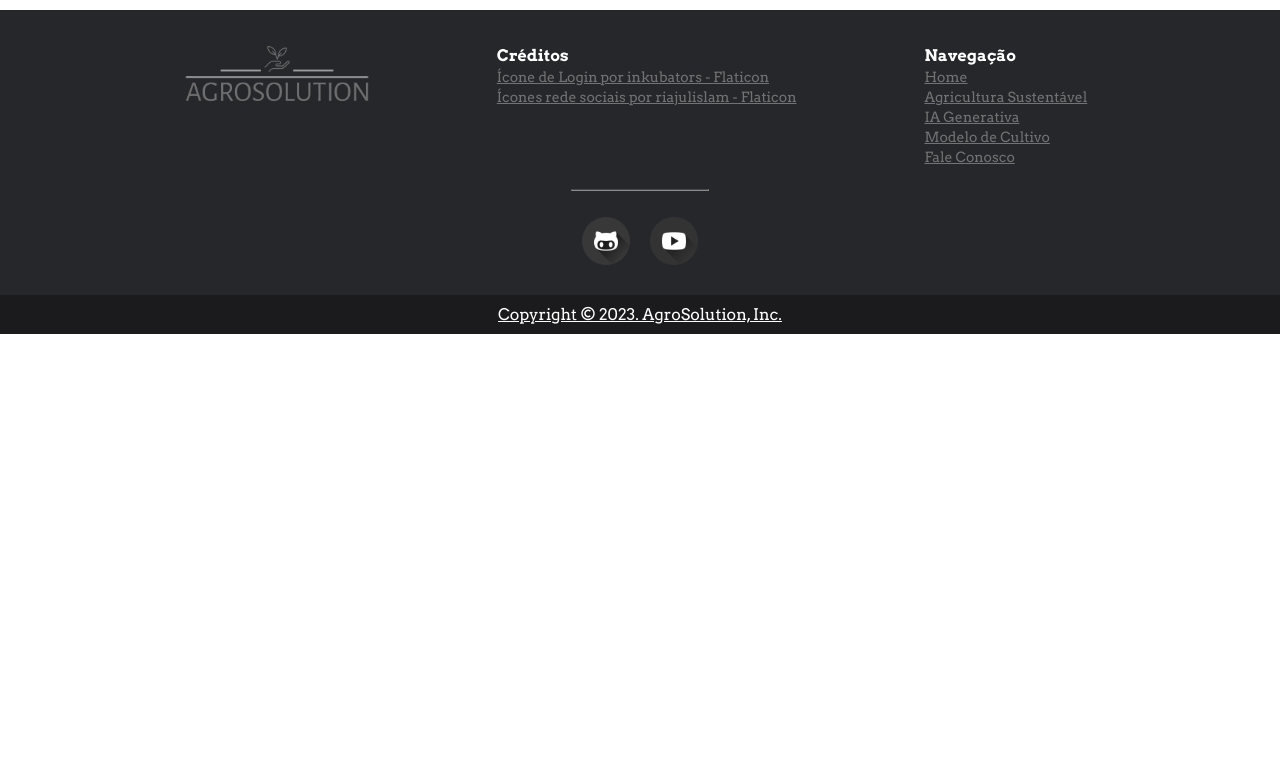
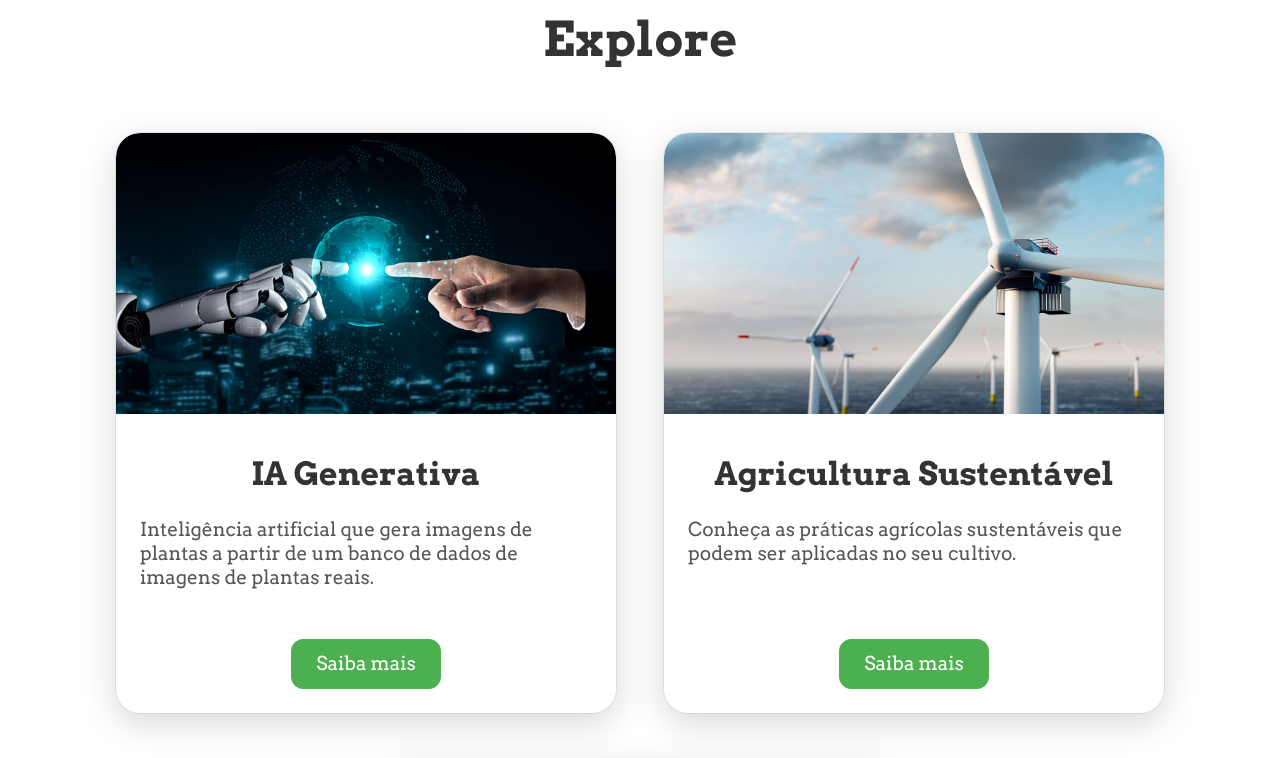
Before and after one commit to FiapChallenge/Gs, a plain HTML site: page index.html in a window 1280 px wide. Shown: the part 1540-2298 px from the top of the page. Before the commit the page ends 1874 px from the top, so only its background shows below. Drawn offline with Linux system fonts and the light colour scheme.

Commit message:
Added Summary Cards to Index.html

```diff
--- a/css/nav.css
+++ b/css/nav.css
@@ -41,6 +41,7 @@ nav .toggle-btn {
     font-size: 36px;
     cursor: pointer;
     display: none;
+    margin-right: 12px;
 }
 
 .dropdown-menu > a {
--- a/css/style.css
+++ b/css/style.css
@@ -1,4 +1,8 @@
 @import "var.css";
+
+:root {
+    --img-scale: 1;
+}
 
 body {
     display: flex;
@@ -64,6 +68,7 @@ body {
     background-color: var(--green);
     color: #fff;
     border-radius: 12px;
+    border: 1px solid var(--green);
     transition: all 0.5s ease-in-out;
 }
 
@@ -78,7 +83,7 @@ body {
 }
 
 #about {
-    margin-bottom: 64px;
+    margin-bottom: 24px;
     display: flex;
     flex-direction: column;
     align-items: center;
@@ -255,10 +260,116 @@ h1 {
 }
 
 @keyframes arrowBounce {
-    0%, 100% {
+    0%,
+    100% {
         transform: translateY(-5px) rotate(45deg);
     }
     50% {
         transform: translateY(3px) rotate(45deg);
     }
 }
+
+.artigos {
+    --title-color: var(--black);
+    text-align: center;
+    font-size: 3rem;
+    width: 100%;
+}
+
+.pages-summary {
+    display: flex;
+    flex-direction: row;
+    align-items: flex-start;
+    justify-content: center;
+    flex-wrap: wrap;
+    margin: 0 auto;
+    max-width: 90vw;
+    padding: 0 24px;
+    margin-bottom: 64px;
+}
+
+.summary-card {
+    overflow: hidden;
+    display: flex;
+    flex-direction: column;
+    align-items: center;
+    border-radius: 24px;
+    background-color: #fff;
+    box-shadow: rgba(0, 0, 0, 0.16) 0px 10px 36px 0px,
+        rgba(0, 0, 0, 0.06) 0px 0px 0px 1px;
+    margin: 24px;
+    width: 500px;
+    min-height: 580px;
+}
+
+.pages-summary {
+    width: 100%;
+}
+
+.pages-summary-img {
+    overflow: hidden;
+}
+
+.pages-summary-img > img {
+    object-fit: cover;
+    flex-grow: 1;
+    width: 100%;
+    height: 100%;
+    border-radius: 24px 24px 0 0;
+    transform-origin: center;
+    transform: scale(var(--img-scale));
+    transition: all 0.5s ease-in-out;
+}
+
+.pages-summary-text {
+    padding: 24px;
+    display: flex;
+    flex-direction: column;
+    align-items: center;
+}
+
+.pages-summary-text > h3 {
+    margin: 12px 0;
+    padding: 0;
+    font-size: 2rem;
+    color: var(--title-color);
+    transition: color 0.3s ease-out;
+}
+
+.pages-summary-text > p {
+    margin: 12px 0;
+    padding: 0;
+    font-size: 1.2rem;
+    color: var(--grey);
+}
+
+.learn-more-btn {
+    text-decoration: none;
+    background-color: var(--green);
+    color: #fff;
+    font-size: 1.2rem;
+    padding: 12px 24px;
+    border-radius: 12px;
+    margin-bottom: 24px;
+    border: 1px solid var(--green);
+    transition: all 0.5s ease-in-out;
+}
+
+.learn-more-btn:hover {
+    background-color: #fff;
+    color: var(--green);
+}
+
+.text-and-button {
+    flex: 1;
+    display: flex;
+    flex-direction: column;
+    align-items: center;
+    justify-content: space-between;
+}
+
+.summary-card:has(:hover, :focus) {
+    --img-scale: 1.1;
+    --title-color: var(--green);
+    box-shadow: rgb(38, 57, 77) 0px 20px 30px -10px;
+}
--- a/css/var.css
+++ b/css/var.css
@@ -1,6 +1,5 @@
 :root {
     --black: #333;
-    /* --green: #4d7e3e; */
     --green: #4caf50;
     --lime: #48ca9a;
     --grey: #555;
--- a/index.html
+++ b/index.html
@@ -33,12 +33,12 @@
                 <a href="./pages/modelo-cultivo.html">Modelo de Cultivo</a>
             </div>
             <div id="nav-right" class="navigation-nav">
-                <a href="./pages/login.html">
+                <!-- <a href="./pages/login.html">
                     <div id="login">
                         <img width="32px" src="GFX/icons/login.png" alt="Ícone de Login" />
                         <p>Login</p>
                     </div>
-                </a>
+                </a> -->
                 <a id="contato" href="./pages/contato.html">Fale Conosco</a>
             </div>
             <div class="toggle-btn">
@@ -85,6 +85,48 @@
                     allow="accelerometer; autoplay; clipboard-write; encrypted-media; gyroscope; picture-in-picture; web-share"
                     allowfullscreen></iframe></div>
         </section>
+        <section class="pages-summary">
+            <h2 class="artigos">Explore</h2>
+            <article class="summary-card">
+                <div class="pages-summary-img">
+                    <img src="./GFX/articles/ia-generativa.jpg" alt="Mão robótica tocando mão humana">
+                </div>
+                <div class="text-and-button">
+                    <div class="pages-summary-text">
+                        <h3>IA Generativa</h3>
+                        <p>Inteligência artificial que gera imagens de plantas a partir de um banco de dados de imagens
+                            de
+                            plantas reais.</p>
+                    </div>
+                    <a class="learn-more-btn" href="./pages/ai-generativa.html">Saiba mais</a>
+                </div>
+            </article>
+            <article class="summary-card">
+                <div class="pages-summary-img">
+                    <img src="./GFX/articles/agro-sustentavel.jpg" alt="Aerogeradores">
+                </div>
+                <div class="text-and-button">
+                    <div class="pages-summary-text">
+                        <h3>Agricultura Sustentável</h3>
+                        <p>Conheça as práticas agrícolas sustentáveis que podem ser aplicadas no seu cultivo.</p>
+                    </div>
+                    <a class="learn-more-btn" href="./pages/agro-sustentavel.html">Saiba mais</a>
+                </div>
+            </article>
+            <article class="summary-card">
+                <div class="pages-summary-img">
+                    <img src="./GFX/articles/modelo-cultivo.jpg" alt="Modelo de cultivo">
+                </div>
+                <div class="text-and-button">
+                    <div class="pages-summary-text">
+                        <h3>Modelo de Cultivo</h3>
+                        <p>Conheça os modelos de cultivo mais utilizados e escolha o que melhor se adapta ao seu
+                            negócio.</p>
+                    </div>
+                    <a class="learn-more-btn" href="./pages/modelo-cultivo.html">Saiba mais</a>
+                </div>
+            </article>
+        </section>
     </main>
     <footer>
         <div class="footer-container">
```
Also changed, not shown: pages/agro-sustentavel.html (+3 -2 lines), pages/ai-generativa.html (+3 -2 lines), pages/contato.html (+5 -3 lines), pages/login.html (deleted, +0 -98 lines), pages/modelo-cultivo.html (+4 -3 lines), GFX/articles/agro-sustentavel.jpg (added), GFX/articles/ia-generativa.jpg (added), GFX/articles/modelo-cultivo.jpg (added), important.txt (deleted).
